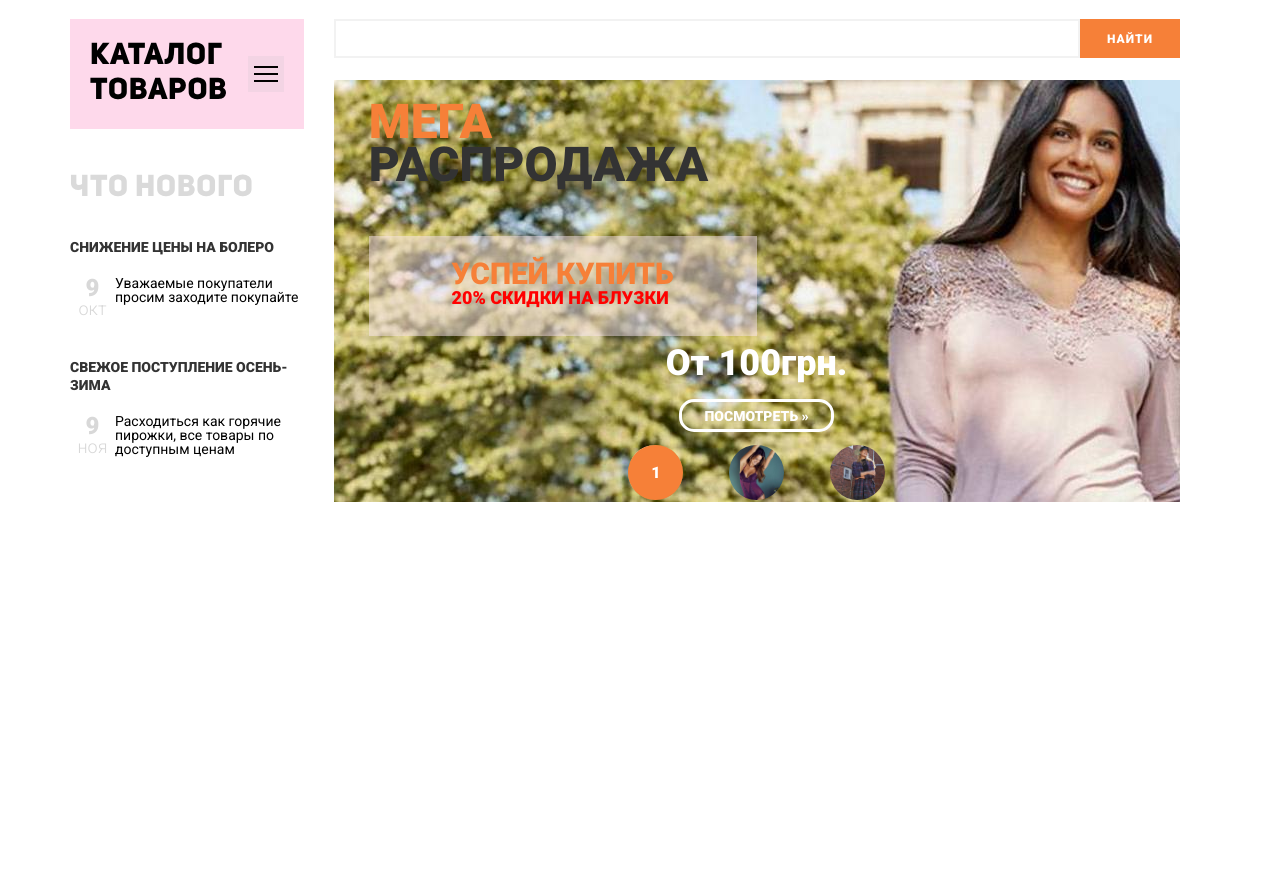
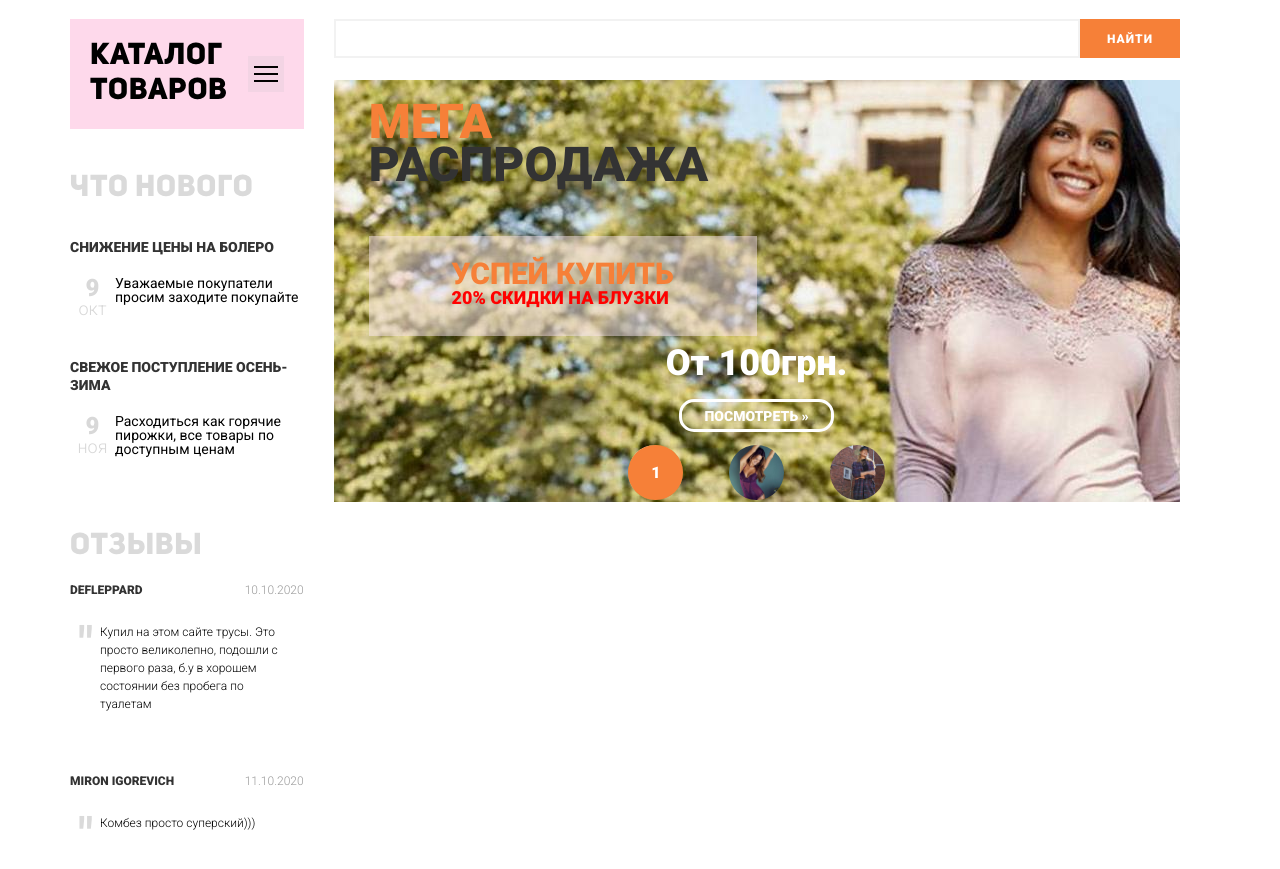
Before and after one commit to DefLeppard333/Virpul, a plain HTML site: page index.html in a window 1280 px wide. Shown: the part 151-1020 px from the top of the page. Drawn offline with nearby package versions, Linux system fonts and the light colour scheme.

Commit message:
side end

```diff
--- a/assets/css/style.css
+++ b/assets/css/style.css
@@ -1125,15 +1125,20 @@ footer {
 }
 
 /* Page-side__news============================================================================================= */
-.page__side-news {
+.page__content-side {
+   margin: 30px 0px 0px 0px;
 }
-.news-side {
+.page__news-side {
+   margin: 0px 0px 75px 0px;
 }
-.news-side__tittle {
+.page__news-side:last-child {
+   margin: 0px 0px 0px 0px;
+}
+.news-side__title {
    display: inline-block;
    margin: 0px 0px 35px 0px;
 }
-.side-tittle {
+.side-title {
    color: #dadada;
    font-family: "Conv_Unisans";
    font-size: 30px;
@@ -1150,7 +1155,7 @@ footer {
    display: inline-block;
 }
 @media (min-width: 992px) {
-   .side-tittle:hover {
+   .side-title:hover {
       color: #ff99ff;
    }
    .news-side__label:hover {
@@ -1179,7 +1184,78 @@ footer {
    font-size: 24px;
    display: block;
 }
-.news-side__text {
+
+/* Page-side__news end========================================================================================= */
+/* Page-side__reviews  ========================================================================================= */
+.page__reviews-side {
+   margin: 0px 0px 75px 0px;
 }
-/* Page-side__news end========================================================================================= */
+.page__reviews-side:last-child {
+   margin: 0px 0px 0px 0px;
+}
+
+.reviews-side__title {
+   display: inline-block;
+   margin: 0px 0px 20px 0px;
+}
+
+.reviews-side__item {
+   display: block;
+   margin: 0px 0px 45px 0px;
+}
+.reviews-side__item:last-child {
+   margin: 0px 0px 0px 0px;
+}
+.reviews-side__header {
+   display: flex;
+   justify-content: space-between;
+   margin: 0px 0px 10px 0px;
+}
+.reviews-side__user {
+   color: #333333;
+   font-size: 12px;
+   font-weight: 900;
+   line-height: 18px;
+   text-transform: uppercase;
+}
+.reviews-side__data {
+   color: #999999;
+   font-size: 12px;
+   font-weight: 300;
+   line-height: 18px;
+   text-transform: uppercase;
+}
+.reviews-side__body {
+   padding: 14px 8px 14px 30px;
+   position: relative;
+   font-size: 12px;
+   font-weight: 300;
+   line-height: 18px;
+}
+.reviews-side__body::before {
+   content: '"';
+   position: absolute;
+   left: 8px;
+   top: 12px;
+   line-height: 1;
+   color: #dadada;
+   font-size: 48px;
+   font-weight: 700;
+}
+@media (min-width: 992px) {
+   .reviews-side__item:hover .reviews-side__body {
+      background-color: #ff99ff;
+   }
+   .reviews-side__item:hover .reviews-side__body::before {
+      color: #f862f8;
+   }
+   .reviews-side__item:hover .reviews-side__data {
+      color: #ff99ff;
+   }
+   .reviews-side__item:hover .reviews-side__user {
+      color: #ff99ff;
+   }
+}
+/* Page-side__reviews end========================================================================================= */
+
 /*Основной контент end-------------------------------------------------------------------------------------- */
--- a/index.html
+++ b/index.html
@@ -240,8 +240,9 @@
                      </ul>
                   </div>
                </nav>
-               <div class="page__side-news news-side">
-                  <a href="#" class="news-side__tittle side-tittle">Что Нового</a>
+               <div data-da="page__content,last,992" class="page__content-side">
+                  <div class="page__news-side news-side">
+                     <a href="#" class="news-side__title side-title">Что Нового</a>
                      <div class="news-side__item">
                         <a class="news-side__label">Снижение цены на болеро</a>
                         <div class="news-side__body">
@@ -256,6 +257,31 @@
                            <div class="news-side__text">Расходиться как горячие пирожки, все товары по доступным ценам
                            </div>
 
+                        </div>
+                     </div>
+                  </div>
+                  <div class="page__reviews-side reviews-side">
+                     <a href="" class="reviews-side__title side-title">Отзывы</a>
+                     <div class="reviews-side__items">
+                        <a class="reviews-side__item">
+                           <div class="reviews-side__header">
+                              <div class="reviews-side__user">Defleppard</div>
+                              <div class="reviews-side__data">10.10.2020</div>
+                           </div>
+                           <div class="reviews-side__body">
+                              Купил на этом сайте трусы. Это просто великолепно,
+                              подошли с первого раза, б.у в хорошем состоянии без пробега по туалетам
+                           </div>
+                        </a>
+                        <a class="reviews-side__item">
+                           <div class="reviews-side__header">
+                              <div class="reviews-side__user">Miron Igorevich</div>
+                              <div class="reviews-side__data">11.10.2020</div>
+                           </div>
+                           <div class="reviews-side__body">
+                              Комбез просто суперский)))
+                           </div>
+                        </a>
                      </div>
                   </div>
                </div>
```
Lines whose indentation alone changed are shown as unchanged.
